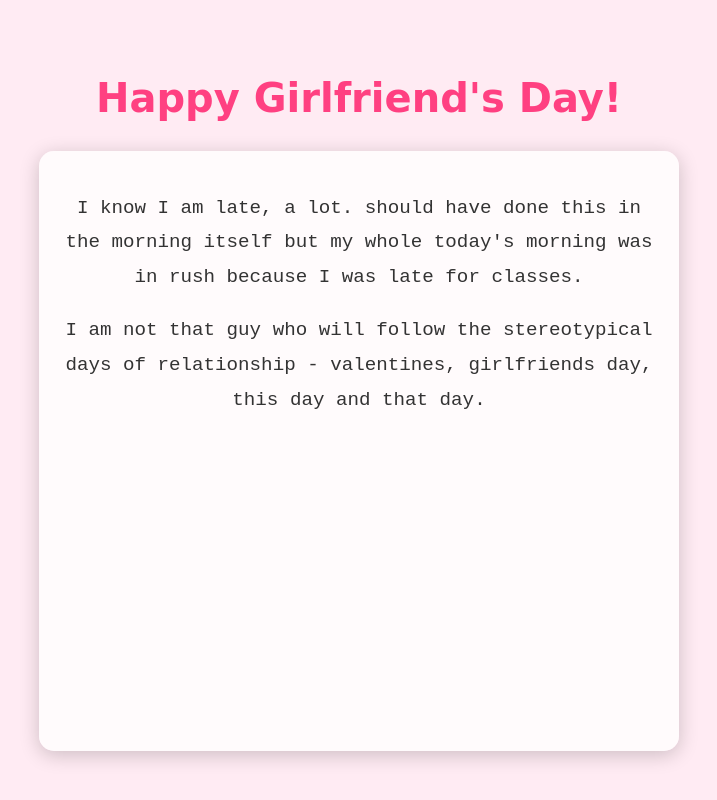
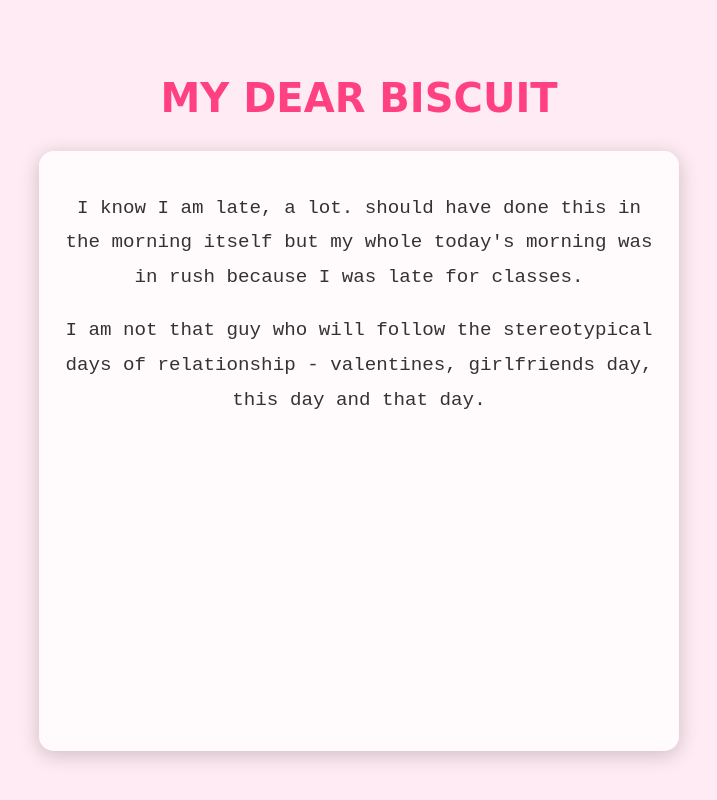
Before and after one commit to Z0r0-lost/Jillo, a plain HTML site: page index.html in a window 1280 px wide. Shown: the whole page, without its empty margins (281-998 px from the left). Drawn offline with Linux system fonts and the light colour scheme.

Commit message:
Update index.html

```diff
--- a/index.html
+++ b/index.html
@@ -9,7 +9,7 @@
 <body>
     <div id="heart-animation" class="heart-animation"></div>
     <div id="content">
-        <h1>Happy Girlfriend's Day!</h1>
+        <h1>MY DEAR BISCUIT</h1>
         <div id="message-container" class="message-container"></div>
     </div>
     <!-- Background music with cross-browser support -->
```
